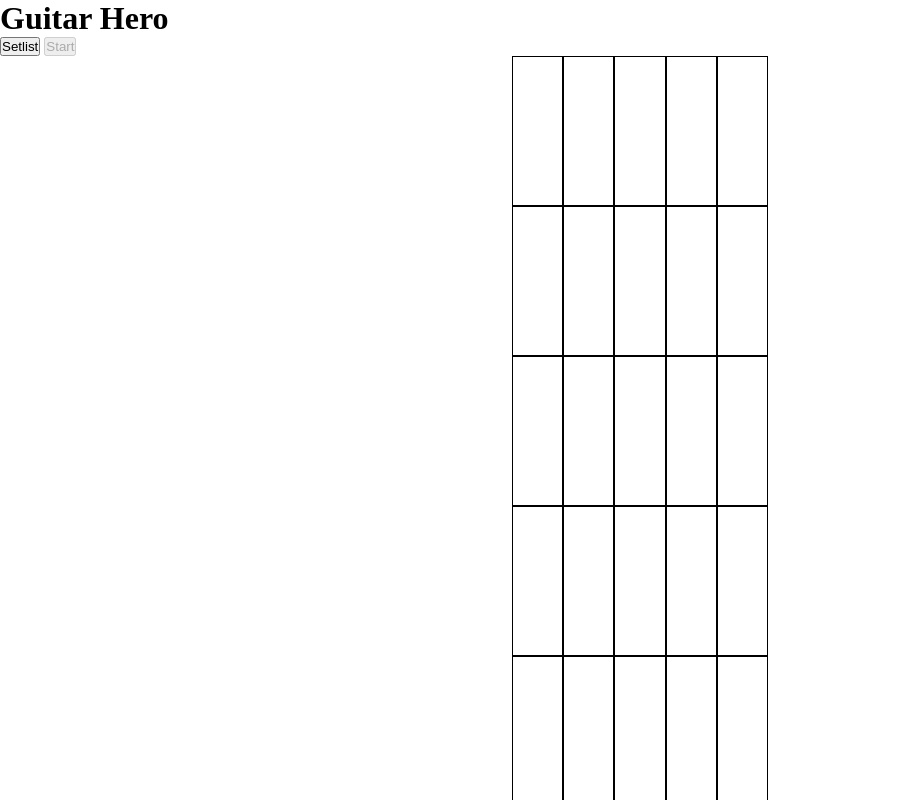
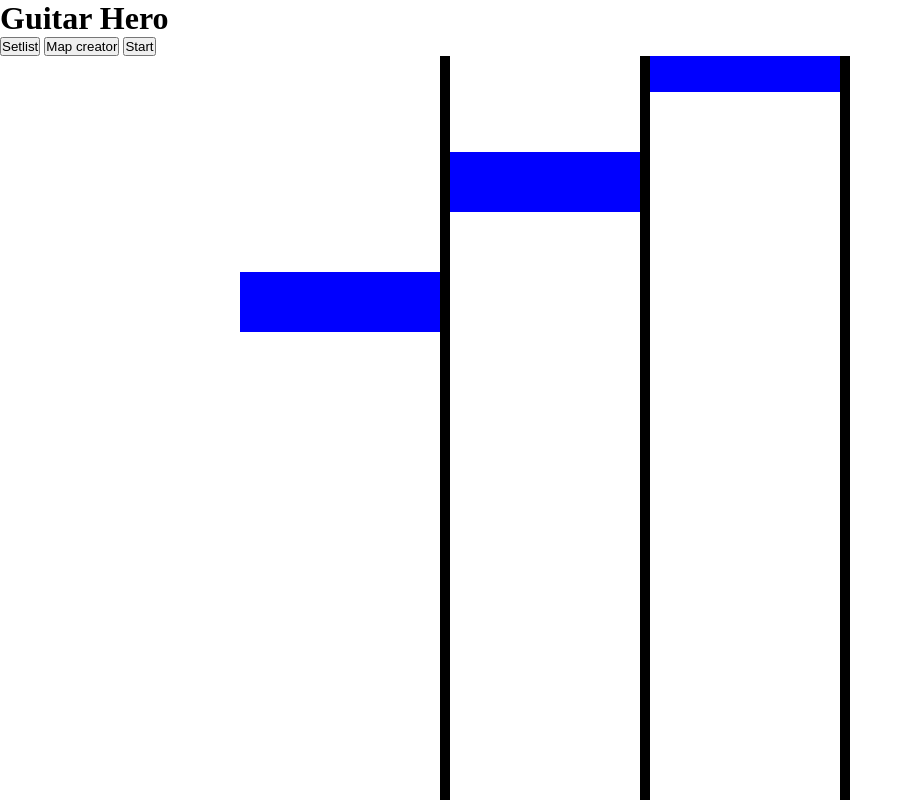
Before and after one commit to tothmatyas/guitarhero, a plain HTML site: page index.html in a window 1280 px wide. Both pictures are taken after a click on the button "Start". Shown: the top 800 px of the page, without its empty margins (0-913 px from the left). Drawn offline with Linux system fonts and the light colour scheme.

```diff
--- a/index.html
+++ b/index.html
@@ -13,12 +13,16 @@
    <div class="header">
          <h1>Guitar Hero</h1>
         <button onclick="drawSetlist()">Setlist</button>
-        <button onclick="drawGuitar()" id="startBtn">Start</button>
+        <button onclick="location.href='creator.html'">Map creator</button>
+        <button onclick="requestAnimationFrame(gameLoop)" id="startBtn">Start</button>
    </div>
 
 
+    <!-- <div class="container">
+        <div id="tableWrapper"></div>
+    </div> -->
     <div class="container">
-        <div id="tableWrapper"></div>
+        <canvas id="gameCanvas" width="800" height="905"></canvas>
     </div>
 </body>
 
--- a/script.js
+++ b/script.js
@@ -1,22 +1,71 @@
 let tableWrapper = document.getElementById("tableWrapper")
 let startBtn = document.getElementById("startBtn")
 
+const canvas = document.getElementById("gameCanvas");
+const ctx = canvas.getContext("2d");
 
-function drawGuitar(){
-    for(let sor = 1; sor<=5; sor++){
-        for(let oszlop = 1; oszlop <=5; oszlop++){
-           let fretDiv = document.createElement("div")
-           fretDiv.className = "fret"
-           tableWrapper.appendChild(fretDiv)
-        }
-    }
-     for(let sor = 1; sor<=5; sor++){
-        for(let oszlop = 1; oszlop <=1; oszlop++){
-           let hitDiv = document.createElement("div")
-           hitDiv.className = "hit"
-           tableWrapper.appendChild(hitDiv)
-        }
-    }
+    // sorok elvalasztasa
+function drawLines() {
+    ctx.fillStyle = "black";
+    ctx.fillRect(200, 0, 10, canvas.height);
+    ctx.fillRect(400, 0, 10, canvas.height);
+    ctx.fillRect(600, 0, 10, canvas.height);
+}
 
-    startBtn.disabled = true
+
+let x = 0;
+function drawNote(x, y){
+    ctx.fillStyle = "blue";
+    ctx.fillRect(200*x, y, 200, 60);
+    drawLines();
 }
+
+const scheduledNotes = [
+  { time: 0.5, x: 0 },
+  { time: 1.5, x: 1 },
+  { time: 2.5, x: 2 },
+];
+
+let activeNotes = [];
+let startTime = null;
+
+function gameLoop(timestamp) {
+  if (!startTime) startTime = timestamp;
+  const elapsed = (timestamp - startTime) / 1000;
+
+  ctx.clearRect(0, 0, canvas.width, canvas.height);
+
+  while (scheduledNotes.length && scheduledNotes[0].time <= elapsed) {
+    const note = scheduledNotes.shift();
+    activeNotes.push({ x: note.x, y: -60 });
+  }
+
+  activeNotes.forEach(note => {
+    note.y += 2;
+    drawNote(note.x, note.y);
+  });
+
+  requestAnimationFrame(gameLoop);
+}
+
+
+
+
+// function drawGuitar(){
+//     for(let sor = 1; sor<=5; sor++){
+//         for(let oszlop = 1; oszlop <=5; oszlop++){
+//            let fretDiv = document.createElement("div")
+//            fretDiv.className = "fret"
+//            tableWrapper.appendChild(fretDiv)
+//         }
+//     }
+//      for(let sor = 1; sor<=5; sor++){
+//         for(let oszlop = 1; oszlop <=1; oszlop++){
+//            let hitDiv = document.createElement("div")
+//            hitDiv.className = "hit"
+//            tableWrapper.appendChild(hitDiv)
+//         }
+//     }
+
+//     startBtn.disabled = true
+// }
--- a/style.css
+++ b/style.css
@@ -29,3 +29,10 @@
 .fret{
     border: 1px, solid, black;
 }
+
+
+#gameCanvas{
+    width: 800px;
+    height: 100%;
+
+}
```
Also changed, not shown: creator.html (added, +53 -0 lines), creator.js (added, +50 -0 lines).
